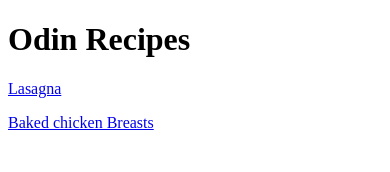
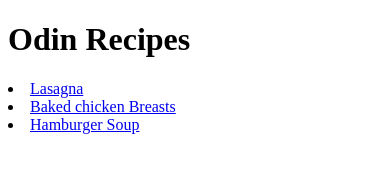
Before and after one commit to Someonerandom10/odin-recipes, a plain HTML site: page index.html in a window 390 px wide. Drawn offline with Linux system fonts and the light colour scheme.

Commit message:
Add pathway link to hamburgersoup.html

```diff
--- a/index.html
+++ b/index.html
@@ -7,8 +7,12 @@
 
 <body>
 <h1>Odin Recipes</h1>
-<p><a href="./recipes/lasagna.html">Lasagna</a></p>
-<p><a href="./recipes/bakedchickenbreasts.html">Baked chicken Breasts</a></p>
+<ul></ul>
+<li><a href="./recipes/lasagna.html">Lasagna</a></li>
+<li><a href="./recipes/bakedchickenbreasts.html">Baked chicken Breasts</a></li>
+<li><a href="./recipes/hamburgersoup.html">Hamburger Soup</a></li>
+</ul>
+
 
 
 </body>
```
